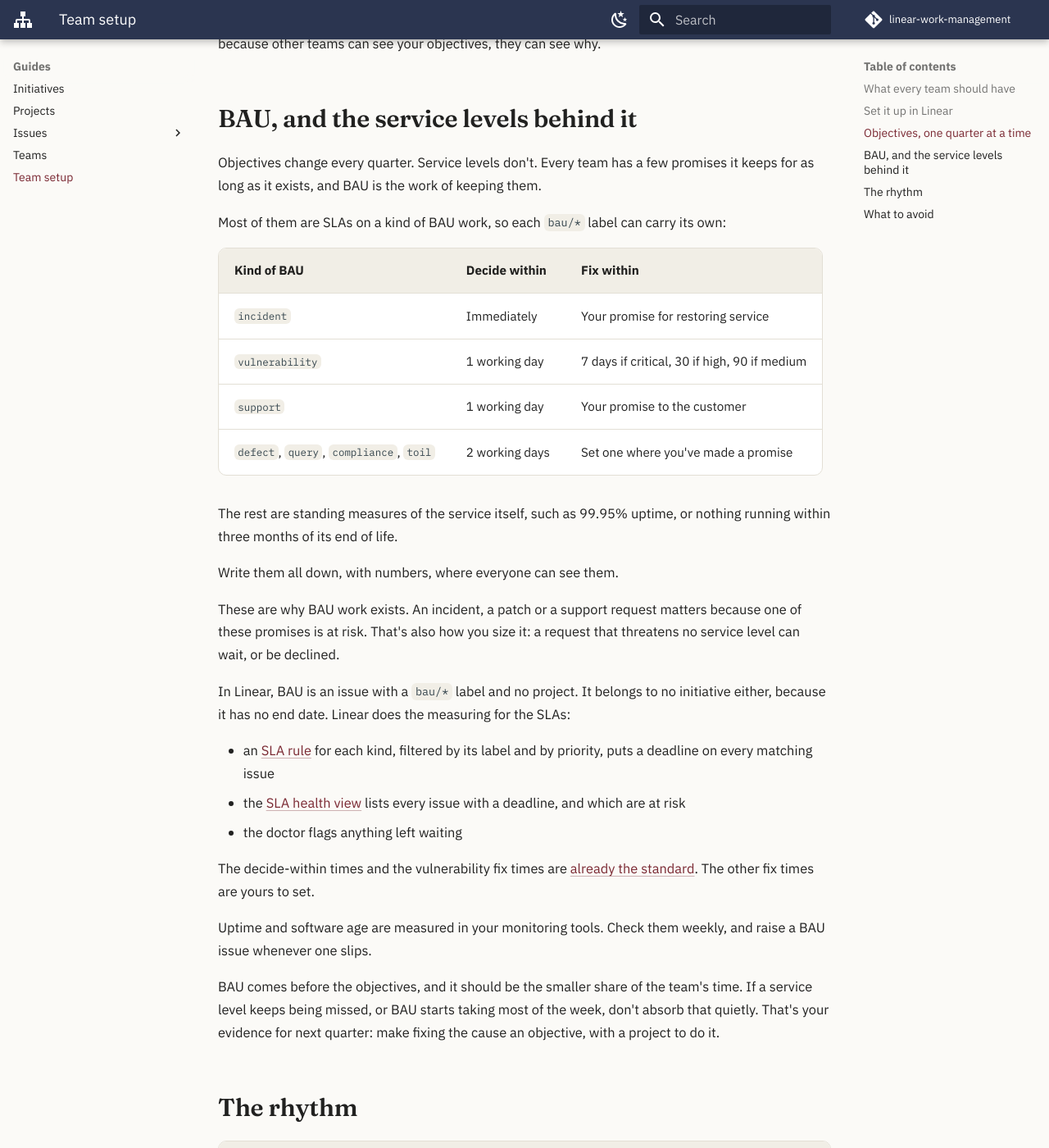
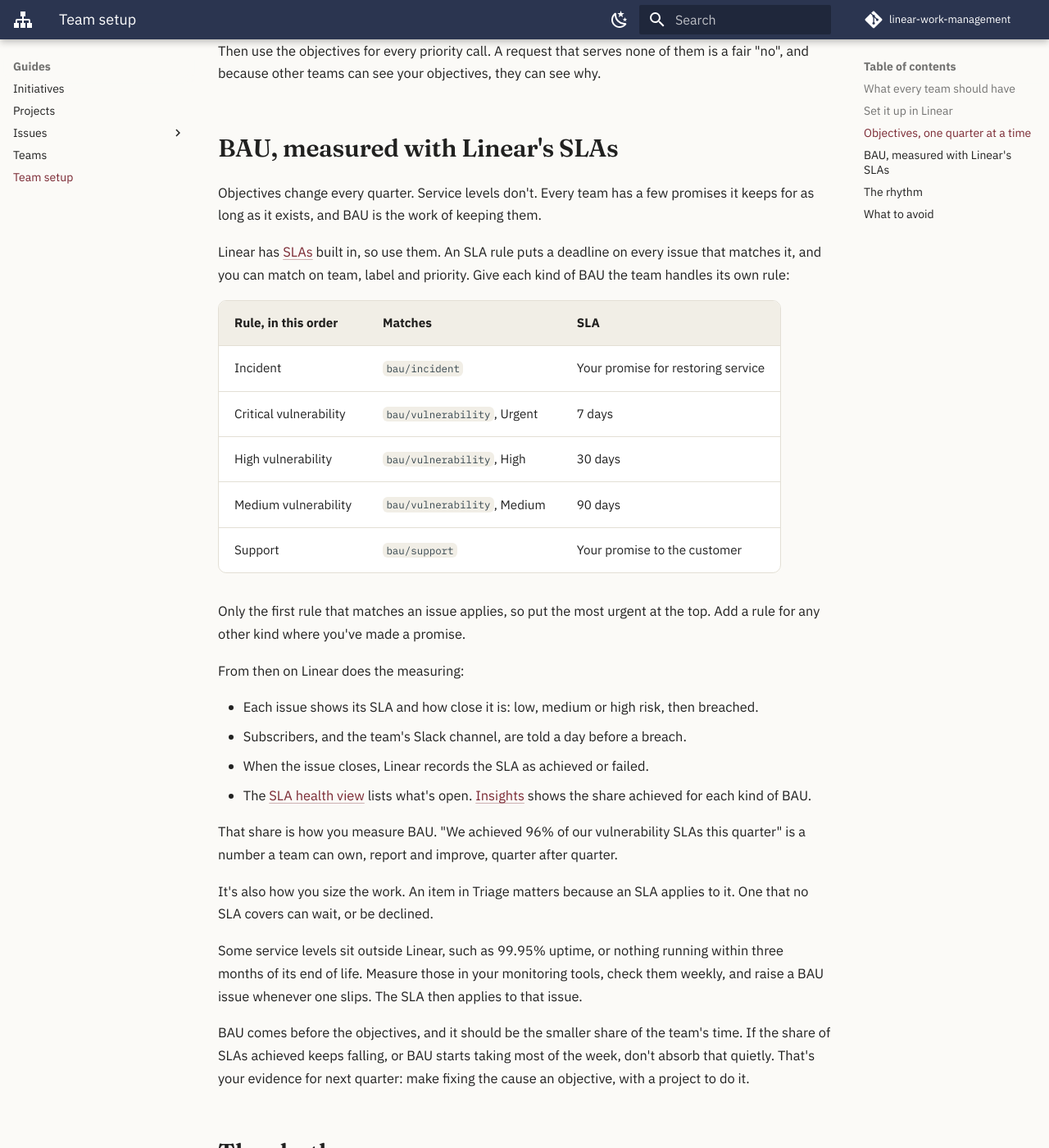
Before and after one commit to hungovercoders/linear-work-management, an MkDocs documentation site: the page built from docs/team-setup.md, in a window 1280 px wide and 1400 px high, scrolled down 1488 px. Shown: the whole window at 82% size. Built offline with MkDocs 1.6.1 and Material for MkDocs 9.7.7, drawn with Linux system fonts in a browser that asks for light colours; comment, search, counter and statistics services are not loaded; some of the changed text lies outside the part shown.

Commit message:
docs: measure BAU with Linear's own SLAs
Linear has SLAs built in, so the guide now uses them as the measure of
BAU. Team setup lists the SLA rules to create, one for each kind of BAU
by label (and by priority for vulnerabilities), in the order Linear
applies them.

It then says what Linear does with them: shows each issue's risk,
warns a day before a breach, records each SLA as achieved or failed,
and reports the share achieved through Insights. That share is the
standing measure of a team's BAU.

Triage and BAU, the setup checklist and the glossary use the same
framing, and creating the rules becomes a step in setting a team up.

Co-Authored-By: Claude Fable 5.2 <noreply@anthropic.com>
Claude-Session: https://claude.ai/code/session_01RQF49W9RGXS9W44C3XTgFX

```diff
--- a/docs/team-setup.md
+++ b/docs/team-setup.md
@@ -16,7 +16,7 @@ a first draft. Run a retrospective on it like anything else, and change what doe
 
 - A mission that rarely changes, and a few tenets for how the team works
 - Three objectives a quarter, each with three Key Results
-- SLAs for each kind of BAU it handles, and the service measures it always keeps
+- An SLA in Linear for each kind of BAU it handles
 - [Triage](issues/triage.md) switched on, one person on duty, and an asks channel in Slack
 - [Cycles](https://linear.app/docs/use-cycles) at a steady length
 - Its objectives somewhere every member sees them daily
@@ -29,9 +29,10 @@ a first draft. Run a retrospective on it like anything else, and change what doe
 2. Keep the [shared issue states](teams.md#issue-states). Add your own only if you need them.
 3. Turn Triage on, set Triage responsibility, and
    [connect the team's asks channel](integrations.md#linear-asks).
-4. Turn cycles on. Start weekly, or fortnightly if a week is too short to finish anything.
-5. Create one [initiative](initiatives.md) for each objective, with your team as its lead team.
-6. Add the team's initiatives and current cycle to everyone's sidebar favourites, and keep the
+4. Add an [SLA rule](#service-levels) for each kind of BAU the team handles.
+5. Turn cycles on. Start weekly, or fortnightly if a week is too short to finish anything.
+6. Create one [initiative](initiatives.md) for each objective, with your team as its lead team.
+7. Add the team's initiatives and current cycle to everyone's sidebar favourites, and keep the
    cycle views open to other teams.
 
 ## Objectives, one quarter at a time
@@ -49,45 +50,46 @@ likely to reach, and say which ones are must-haves. In this guide a must-have is
 Then use the objectives for every priority call. A request that serves none of them is a fair
 "no", and because other teams can see your objectives, they can see why.
 
-## BAU, and the service levels behind it { #service-levels }
+## BAU, measured with Linear's SLAs { #service-levels }
 
 Objectives change every quarter. Service levels don't. Every team has a few promises it keeps
 for as long as it exists, and BAU is the work of keeping them.
 
-Most of them are SLAs on a kind of BAU work, so each `bau/*` label can carry its own:
+Linear has [SLAs](https://linear.app/docs/sla) built in, so use them. An SLA rule puts a
+deadline on every issue that matches it, and you can match on team, label and priority. Give
+each kind of BAU the team handles its own rule:
 
-| Kind of BAU | Decide within | Fix within |
+| Rule, in this order | Matches | SLA |
 |---|---|---|
-| `incident` | Immediately | Your promise for restoring service |
-| `vulnerability` | 1 working day | 7 days if critical, 30 if high, 90 if medium |
-| `support` | 1 working day | Your promise to the customer |
-| `defect`, `query`, `compliance`, `toil` | 2 working days | Set one where you've made a promise |
+| Incident | `bau/incident` | Your promise for restoring service |
+| Critical vulnerability | `bau/vulnerability`, Urgent | 7 days |
+| High vulnerability | `bau/vulnerability`, High | 30 days |
+| Medium vulnerability | `bau/vulnerability`, Medium | 90 days |
+| Support | `bau/support` | Your promise to the customer |
 
-The rest are standing measures of the service itself, such as 99.95% uptime, or nothing
-running within three months of its end of life.
+Only the first rule that matches an issue applies, so put the most urgent at the top. Add a
+rule for any other kind where you've made a promise.
 
-Write them all down, with numbers, where everyone can see them.
+From then on Linear does the measuring:
 
-These are why BAU work exists. An incident, a patch or a support request matters because one
-of these promises is at risk. That's also how you size it: a request that threatens no service
-level can wait, or be declined.
+- Each issue shows its SLA and how close it is: low, medium or high risk, then breached.
+- Subscribers, and the team's Slack channel, are told a day before a breach.
+- When the issue closes, Linear records the SLA as achieved or failed.
+- The [SLA health view](dashboards.md) lists what's open. [Insights](https://linear.app/docs/insights)
+  shows the share achieved for each kind of BAU.
 
-In Linear, BAU is an issue with a `bau/*` label and no project. It belongs to no initiative
-either, because it has no end date. Linear does the measuring for the SLAs:
+That share is how you measure BAU. "We achieved 96% of our vulnerability SLAs this quarter" is
+a number a team can own, report and improve, quarter after quarter.
 
-- an [SLA rule](https://linear.app/docs/sla) for each kind, filtered by its label and by
-  priority, puts a deadline on every matching issue
-- the [SLA health view](dashboards.md) lists every issue with a deadline, and which are at risk
-- the doctor flags anything left waiting
+It's also how you size the work. An item in Triage matters because an SLA applies to it. One
+that no SLA covers can wait, or be declined.
 
-The decide-within times and the vulnerability fix times are
-[already the standard](issues/triage.md#two-clocks). The other fix times are yours to set.
+Some service levels sit outside Linear, such as 99.95% uptime, or nothing running within three
+months of its end of life. Measure those in your monitoring tools, check them weekly, and raise
+a BAU issue whenever one slips. The SLA then applies to that issue.
 
-Uptime and software age are measured in your monitoring tools. Check them weekly, and raise a
-BAU issue whenever one slips.
-
-BAU comes before the objectives, and it should be the smaller share of the team's time. If a
-service level keeps being missed, or BAU starts taking most of the week, don't absorb that
+BAU comes before the objectives, and it should be the smaller share of the team's time. If the
+share of SLAs achieved keeps falling, or BAU starts taking most of the week, don't absorb that
 quietly. That's your evidence for next quarter: make fixing the cause an objective, with a
 project to do it.
 
@@ -101,7 +103,7 @@ project to do it.
 | Every cycle | Plan it around one goal that names the Key Result it serves | Up to 90 minutes |
 | | Review what moved, then a retrospective | Up to an hour, then up to 90 minutes |
 | Every week | Refinement: move issues through [Backlog, Planning and Todo](issues/index.md#backlog-planning-todo-commitment-then-readiness) | Up to two hours |
-| | Service level check: errors, vulnerabilities and ageing software against the team's service levels | Up to an hour |
+| | Service level check: SLAs at risk or breached, plus errors, vulnerabilities and ageing software | Up to an hour |
 | Every day | Stand-up. Walk the board from right to left, so the talk is about finishing work | 15 minutes |
 | End of the quarter | Score the Key Results, hold a retrospective, and celebrate | Up to four hours |
 
```
Also changed, not shown: docs/glossary.md (+1 -1 lines), docs/issues/triage.md (+16 -12 lines), docs/setup.md (+2 -1 lines).
